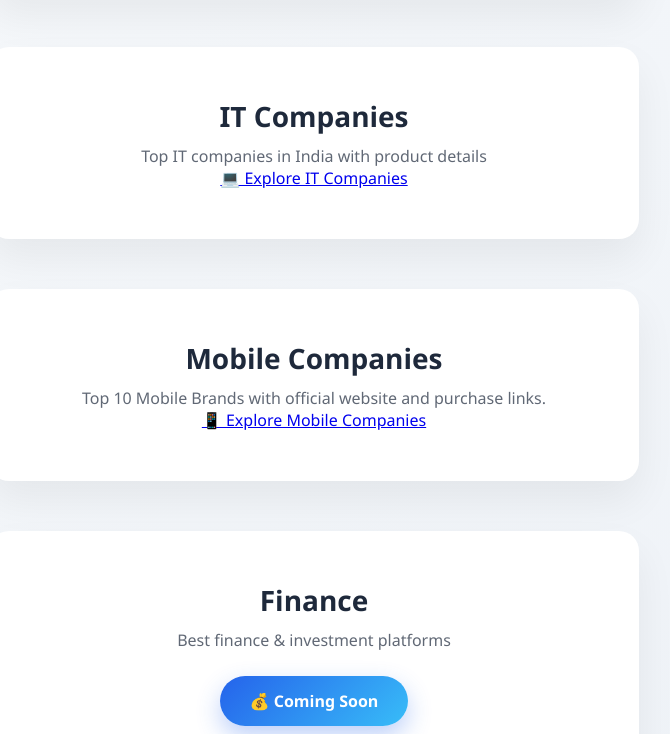
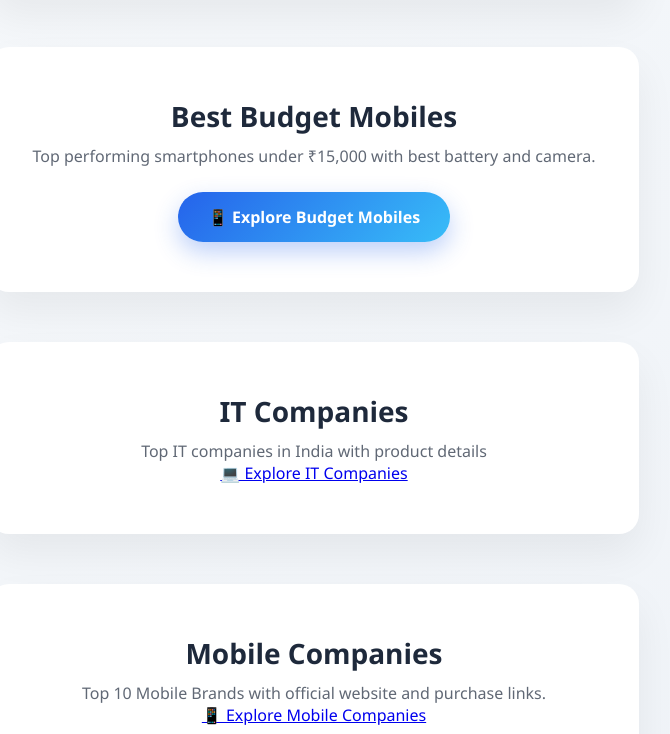
Before and after one commit to sunilkumarp31101992-sudo/Start-point-l, a plain HTML site: page index.html in a window 1280 px wide. Shown: the part 549-1283 px from the top of the page, without its empty margins (326-996 px from the left). Drawn offline with Linux system fonts and the light colour scheme.

Commit message:
Update index.html

```diff
--- a/index.html
+++ b/index.html
@@ -21,6 +21,13 @@
   </a>
 </div>
 <div class="section">
+  <h2>Best Budget Mobiles</h2>
+  <p>Top performing smartphones under ₹15,000 with best battery and camera.</p>
+  <a href="mobiles.html" class="cta-btn">
+    📱 Explore Budget Mobiles
+  </a>
+</div>
+  <div class="section">
   <h2>IT Companies</h2>
   <p>Top IT companies in India with product details</p>
   <a href="it.html" class="cta">
```
